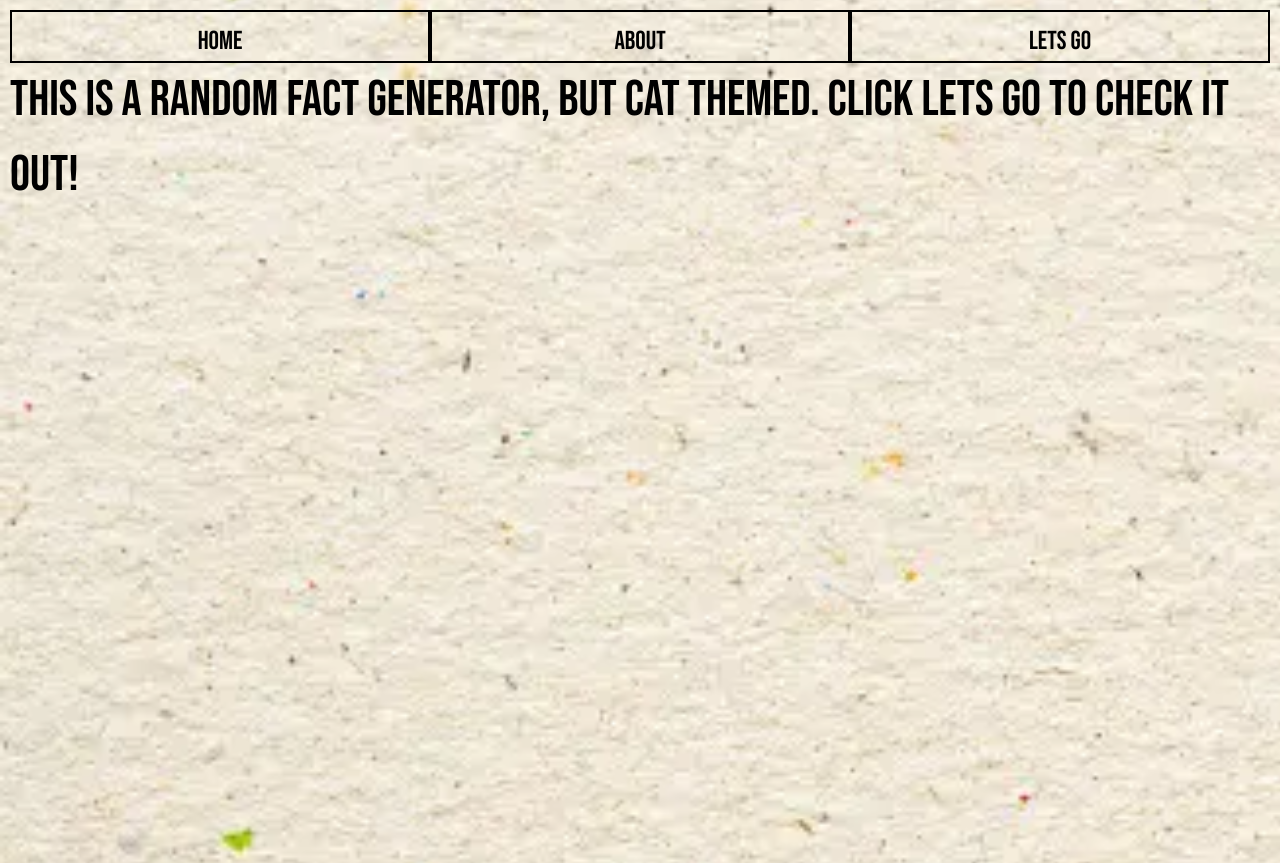
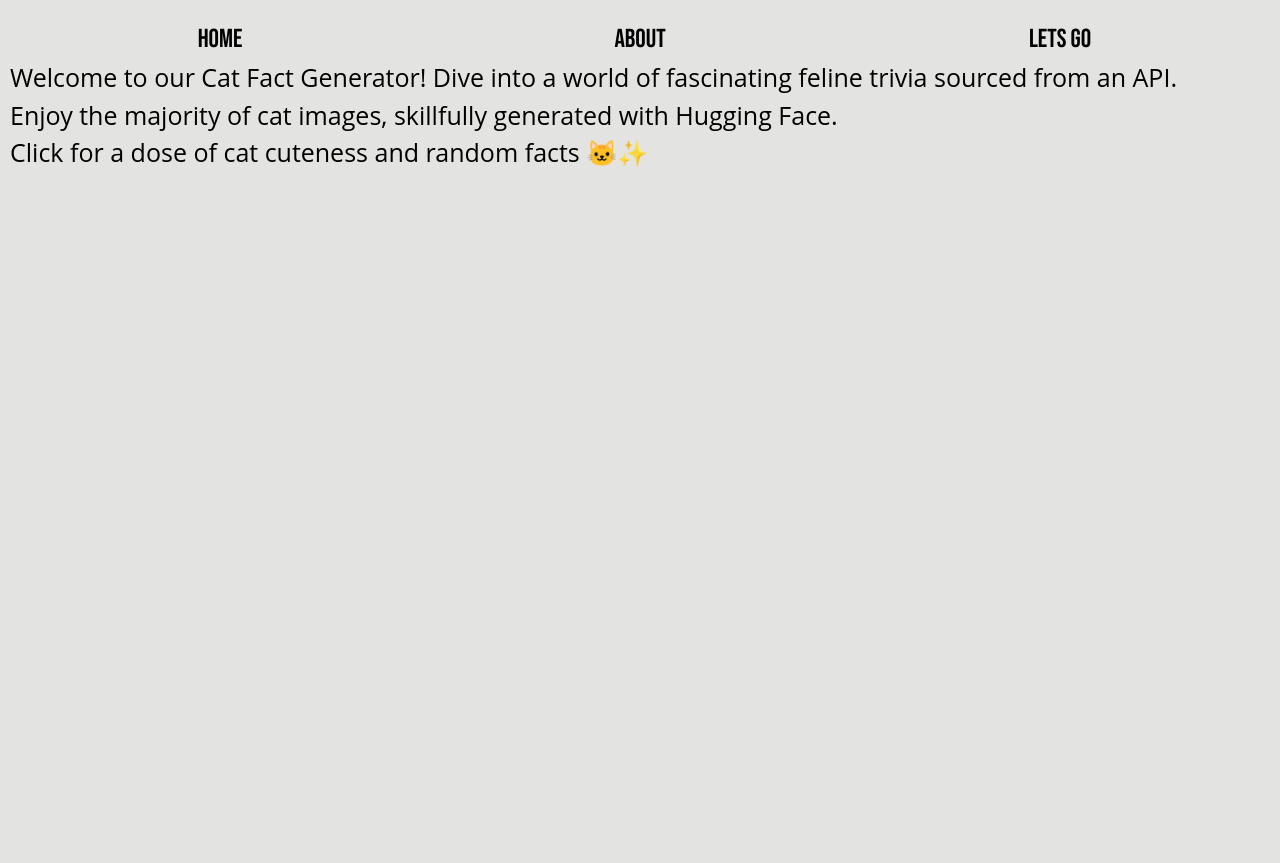
Before and after one commit to antonialumi/cat, a Next.js app: page / in a window 1280 px wide. Built offline with nearby package versions, Linux system fonts and the light colour scheme; a web font is replaced by a local one.

Commit message:
clean look

```diff
--- /dev/null
+++ b/pages/api/getCard.ts
@@ -0,0 +1,23 @@
+// Next.js API route support: https://nextjs.org/docs/api-routes/introduction
+import type { NextApiRequest, NextApiResponse } from 'next'
+
+type TarotThrownCard = {
+  number:number,
+  name: string,
+  image:string,
+  description:string,
+  isUpright:boolean
+}
+
+export default function handler(
+  req: NextApiRequest,
+  res: NextApiResponse<TarotThrownCard>
+) {
+  res.status(200).json({
+    name:'El Loco',
+    number:0,
+    image:'/media/cat.png',
+    description:'es un loco lolololo',
+    isUpright:Math.random() > 0.5
+  })
+}
--- a/pages/api/hello.ts
+++ b/pages/api/hello.ts
@@ -9,5 +9,7 @@ export default function handler(
   req: NextApiRequest,
   res: NextApiResponse<Data>
 ) {
-  res.status(200).json({ name: 'John Doe' })
+  res.status(200).json({
+
+  })
 }
--- a/pages/index.tsx
+++ b/pages/index.tsx
@@ -1,10 +1,10 @@
-import Link from "next/link";
 export default function Home() {
   return (
   <>
   <div className="fondo" style={{ minHeight: '100vh' }}>
       <div className="motherbox">
-    <h1 style={{textAlign:'left', fontFamily:'Bebas Neue', fontSize: '50px' }}>This is a Random fact generator, but cat themed. Click LETS GO to check it out!</h1>
+    <h1 style={{textAlign:'left', fontFamily:'Open Sans', fontSize: '25px' }}>Welcome to our Cat Fact Generator! Dive into a world of fascinating feline trivia sourced from an API. <br />Enjoy the majority of cat images, skillfully generated with Hugging Face. <br /> Click for a dose of cat cuteness and random facts 🐱✨
+</h1>
       </div>
     </div></>
   )
--- a/pages/letsgo.tsx
+++ b/pages/letsgo.tsx
@@ -98,22 +98,12 @@ export default function Letsgo() {
   }
 
   const wordImageMapping = makeWordImageMapping()
-  /*const wordImageMapping: {[key:string]:string} = {
-    paw: '/media/cat.png', paws: '/media/cat.png', beans: '/media/cat.png',
-    sleep: '/media/babycat.png', naps: '/media/babycat.png', sleeps: '/media/cat.png', rest: '/media/cat.png',
-    sardine: '/media/fish.png', fish: '/media/fish.png',
-    mates: '/media/cats.png', partner: '/media/cats.png', companion: '/media/cats.png', lover: '/media/cats.png',
-  }*/
-
 
 
   const hasSpecificWord = (fact: string) => {
     return Object.keys(wordImageMapping).filter((word) => fact.toLowerCase().includes(word));
   };
-  //condition ? ifTrueExperssion : ifFalseExpression;
-  /*averiguar como pingo hacer para mostrar una segunda img con palabras especificas distintas
-     ej: si hasSpecificWord contiene a entonces muestra a.img, si contiene b muestra b.img , etc
-  */
+
 
   const ImageForWord = () => {
     const firstAppearingWordKey = Object.keys(wordImageMapping).find(word => fact.toLowerCase().includes(word) )
@@ -130,7 +120,7 @@ export default function Letsgo() {
           <div className="box"  style={{ display: 'flex', flexDirection: 'column',   justifyContent: 'center', alignItems: 'center' }}>
             <div>
               {fact && (
-                <p style={{textAlign:'left', fontFamily:'Bebas Neue', fontSize: '50px',display: 'flex', flexDirection: 'column',   justifyContent: 'center', alignItems: 'center', padding:'10px'}}>{fact}</p>
+                <p style={{textAlign:'left', fontFamily:'Open Sans', fontSize: '25px',display: 'flex', flexDirection: 'column',   justifyContent: 'center', alignItems: 'center', padding:'10px'}}>{fact}</p>
               )}
             </div>
             <br />
--- a/styles/globals.css
+++ b/styles/globals.css
@@ -3,8 +3,7 @@
 @tailwind utilities;
 
 .fondo{
-    background-color: rgb(246, 231, 194);
-    background-image: url(/media/papertex.png);
+    background-color: rgb(227, 227, 225);
 }
 
 html, body {
@@ -17,6 +16,7 @@ html, body {
   display: flex;
   justify-content: space-between;
   text-align: center;
+  font-family: 'Bebas Neue', sans-serif;
   margin: 0;
   padding: 10px;
   padding-bottom: 0;
@@ -25,7 +25,7 @@ html, body {
 
 .box{
     flex: 1;
-    border: 2px solid #000;
+    border: 0px solid #00000000;
     padding: 10px; /* space within grid items */
     font-family: 'Bebas Neue', sans-serif;
     font-size: 20px;
```
